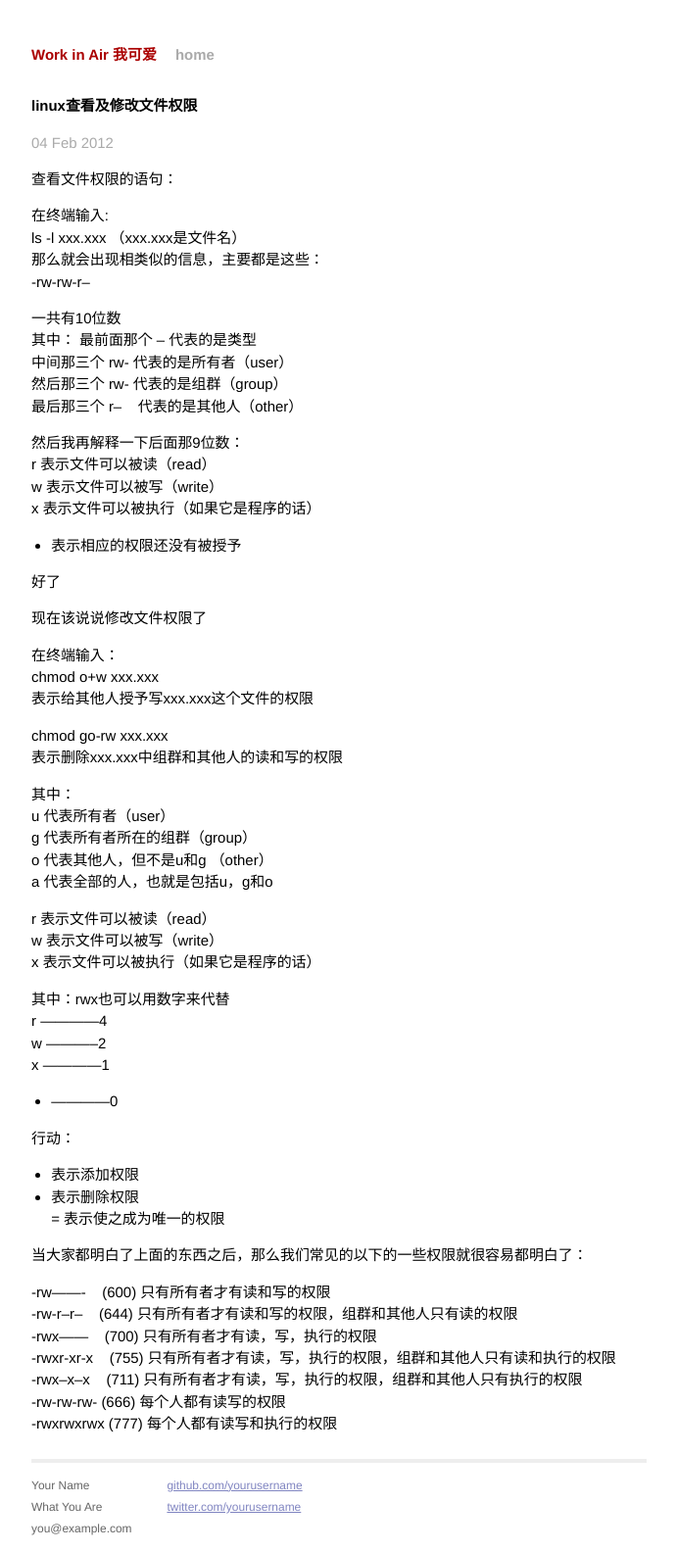
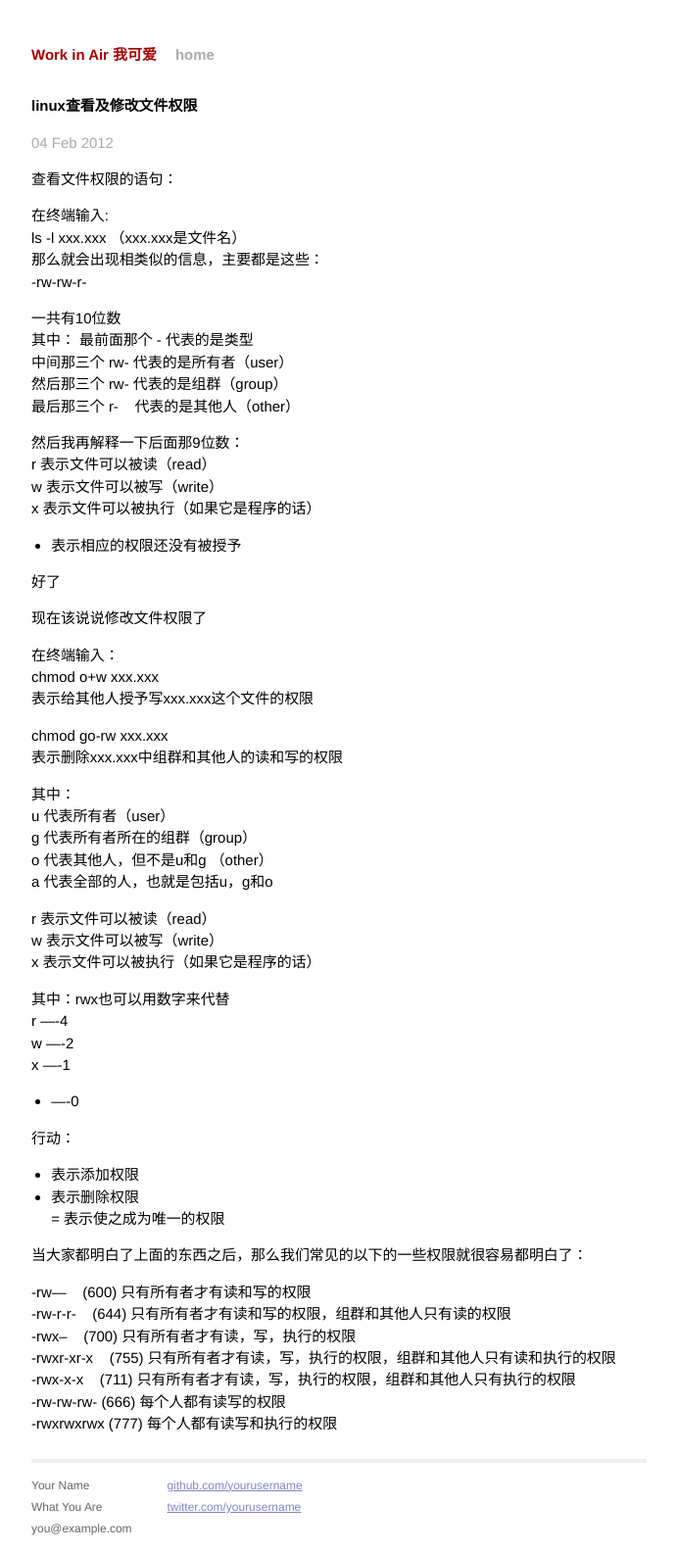
Before and after one commit to windea/windea.github.io, a Jekyll site: the page built from _posts/2012-02-04-linux%e6%9f%a5%e7%9c%8b%e5%8f%8a%e4%bf%ae%e6%94%b9%e6%96%87%e4%bb%b6%e6%9d%83%e9%99%90.md, in a window 1280 px wide. Shown: the whole page at 98% size, without its empty margins (294-985 px from the left). Built offline with Jekyll 4.4.1, drawn with Linux system fonts in a browser that asks for light colours; part of the change alters nothing that is shown.

```diff
--- a/_posts/2012-02-04-linux%e6%9f%a5%e7%9c%8b%e5%8f%8a%e4%bf%ae%e6%94%b9%e6%96%87%e4%bb%b6%e6%9d%83%e9%99%90.md
+++ b/_posts/2012-02-04-linux%e6%9f%a5%e7%9c%8b%e5%8f%8a%e4%bf%ae%e6%94%b9%e6%96%87%e4%bb%b6%e6%9d%83%e9%99%90.md
@@ -12,13 +12,13 @@ categories:
 在终端输入:
 ls -l xxx.xxx （xxx.xxx是文件名）
 那么就会出现相类似的信息，主要都是这些：
--rw-rw-r&#8211;
+-rw-rw-r-
 
 一共有10位数
-其中： 最前面那个 &#8211; 代表的是类型
+其中： 最前面那个 - 代表的是类型
 中间那三个 rw- 代表的是所有者（user）
 然后那三个 rw- 代表的是组群（group）
-最后那三个 r&#8211;    代表的是其他人（other）
+最后那三个 r-    代表的是其他人（other）
 
 然后我再解释一下后面那9位数：
 r 表示文件可以被读（read）
@@ -48,10 +48,10 @@ w 表示文件可以被写（write）
 x 表示文件可以被执行（如果它是程序的话）
 
 其中：rwx也可以用数字来代替
-r &#8212;&#8212;&#8212;&#8212;4
-w &#8212;&#8212;&#8212;&#8211;2
-x &#8212;&#8212;&#8212;&#8212;1
-- &#8212;&#8212;&#8212;&#8212;0
+r ----4
+w ----2
+x ----1
+- ----0
 
 行动：
 + 表示添加权限
@@ -60,10 +60,10 @@ x &#8212;&#8212;&#8212;&#8212;1
 
 当大家都明白了上面的东西之后，那么我们常见的以下的一些权限就很容易都明白了：
 
--rw&#8212;&#8212;-    (600) 只有所有者才有读和写的权限
--rw-r&#8211;r&#8211;    (644) 只有所有者才有读和写的权限，组群和其他人只有读的权限
--rwx&#8212;&#8212;    (700) 只有所有者才有读，写，执行的权限
+-rw---    (600) 只有所有者才有读和写的权限
+-rw-r-r-    (644) 只有所有者才有读和写的权限，组群和其他人只有读的权限
+-rwx--    (700) 只有所有者才有读，写，执行的权限
 -rwxr-xr-x    (755) 只有所有者才有读，写，执行的权限，组群和其他人只有读和执行的权限
--rwx&#8211;x&#8211;x    (711) 只有所有者才有读，写，执行的权限，组群和其他人只有执行的权限
+-rwx-x-x    (711) 只有所有者才有读，写，执行的权限，组群和其他人只有执行的权限
 -rw-rw-rw- (666) 每个人都有读写的权限
 -rwxrwxrwx (777) 每个人都有读写和执行的权限
```
